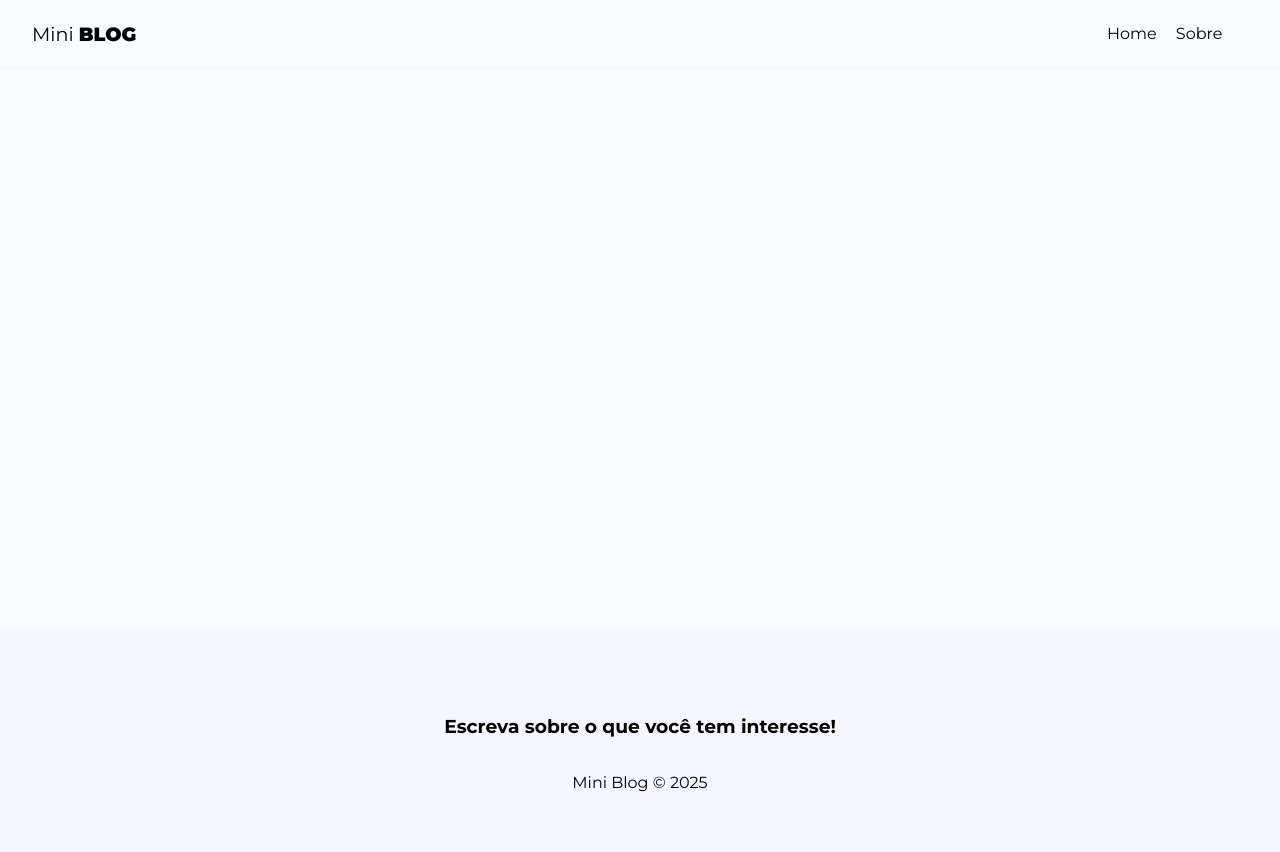
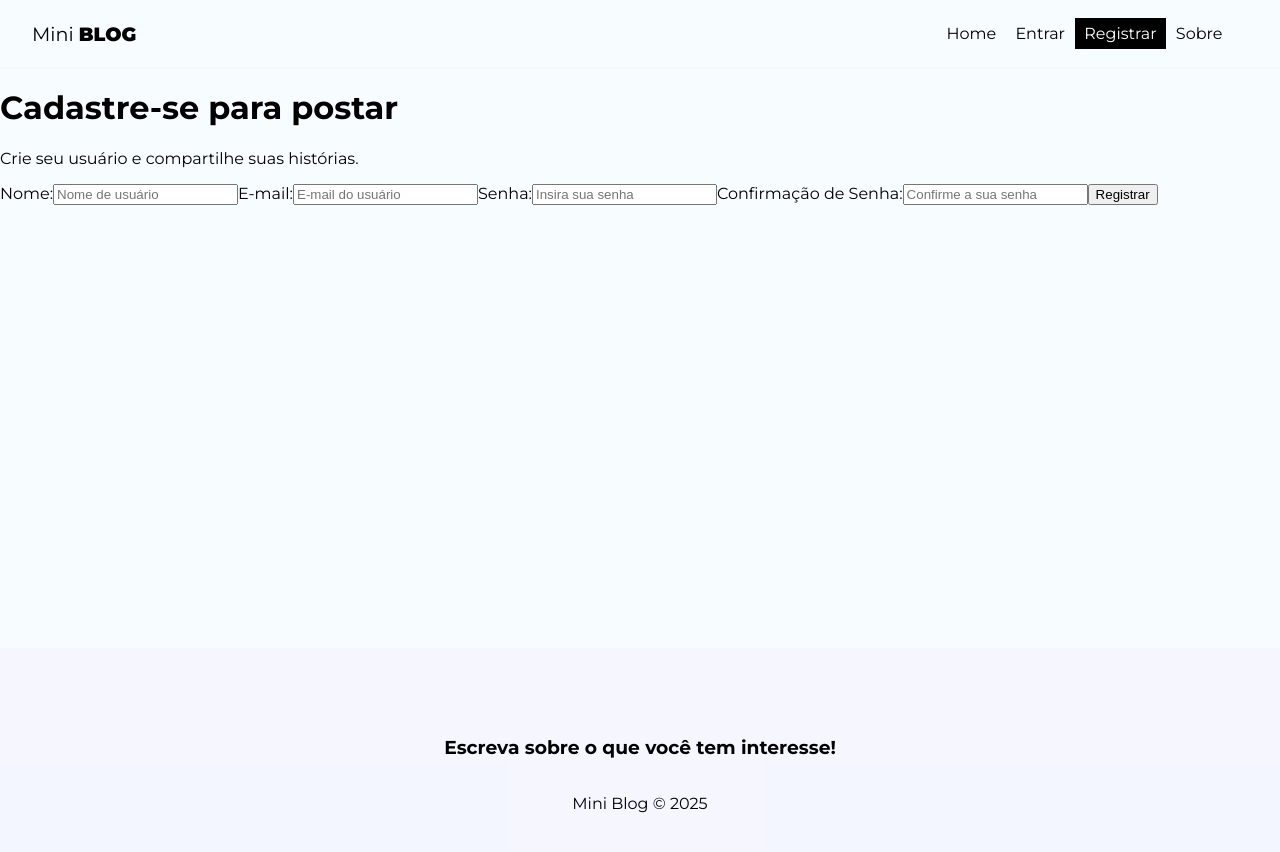
Before and after one commit to JBLimaGo/miniblog, a React (Create React App) app: page /register in a window 1280 px wide. Shown: the top 852 px of the page. Built offline with nearby package versions, Linux system fonts and the light colour scheme.

Commit message:
Criação de Formulario de cadastro

```diff
--- a/src/App.js
+++ b/src/App.js
@@ -7,6 +7,9 @@ import Home from "./pages/Home/Home";
 import About from "./pages/About/About";
 import Navbar from "./components/Navbar";
 import Footer from "./components/Footer";
+import Login from "./pages/Login/Login";
+import Register from "./pages/Register/Register";
+
 
 function App() {
   return (
@@ -17,6 +20,8 @@ function App() {
           <Routes>
             <Route path="/" element={<Home />} />
             <Route path="/about" element={<About />} />
+            <Route path="/login" element={<Login />} />
+            <Route path="/register" element={<Register />} />
           </Routes>
         </div>
         <Footer />
--- a/src/components/Navbar.js
+++ b/src/components/Navbar.js
@@ -19,6 +19,22 @@ const Navbar = () => {
         </li>
         <li>
           <NavLink
+            to="/login"
+            className={({ isActive }) => (isActive ? styles.active : "")}
+          >
+            Entrar
+          </NavLink>
+        </li>
+        <li>
+          <NavLink
+            to="/register"
+            className={({ isActive }) => (isActive ? styles.active : "")}
+          >
+            Registrar
+          </NavLink>
+        </li>
+        <li>
+          <NavLink
             to="/about"
             className={({ isActive }) => (isActive ? styles.active : "")}
           >
--- /dev/null
+++ b/src/pages/Login/Login.js
@@ -0,0 +1,11 @@
+import style from "./Login.module.css";
+
+const Login = () => {
+  return (
+    <div>
+      <h2>Login Page</h2>
+    </div>
+  );
+};
+
+export default Login;
--- /dev/null
+++ b/src/pages/Register/Register.js
@@ -0,0 +1,53 @@
+import styles from "./Register.module.css";
+
+import { useState, useEffect } from "react";
+
+const Register = () => {
+  return (
+    <div>
+      <h1> Cadastre-se para postar</h1>
+      <p>Crie seu usuário e compartilhe suas histórias.</p>
+      <form className={styles.form}>
+        <label>
+          <span>Nome:</span>
+          <input
+            type="text"
+            name="displayName"
+            required
+            placeholder="Nome de usuário"
+          />
+        </label>
+        <label>
+          <span>E-mail:</span>
+          <input
+            type="email"
+            name="email"
+            required
+            placeholder="E-mail do usuário"
+          />
+        </label>
+        <label>
+          <span>Senha:</span>
+          <input
+            type="password"
+            name="password"
+            required
+            placeholder="Insira sua senha"
+          />
+        </label>
+        <label>
+          <span>Confirmação de Senha:</span>
+          <input
+            type="password"
+            name="confirmPassword"
+            required
+            placeholder="Confirme a sua senha"
+          />
+        </label>
+        <button className="btn">Registrar</button>
+      </form>
+    </div>
+  );
+};
+
+export default Register;
--- /dev/null
+++ b/src/pages/Register/Register.module.css
@@ -0,0 +1,7 @@
+.register {
+  text-align: center;
+}
+
+.register p {
+  color: #aaa;
+}
```
Also changed, not shown: src/pages/Login/Login.module.css (added).
